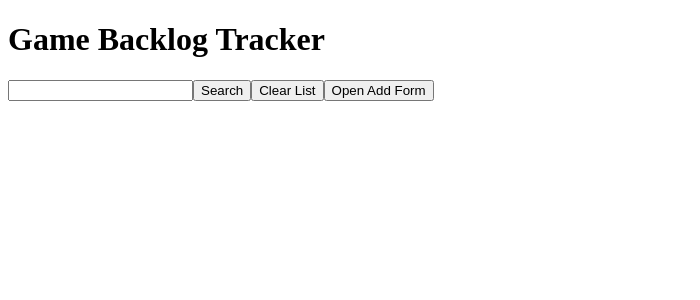
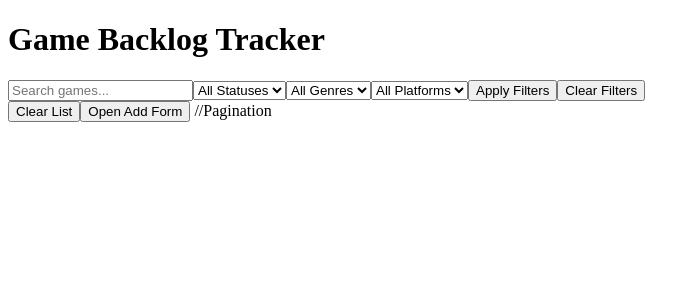
Before and after one commit to Jondrielle/Game-Backlog-Tracker, a Vue app in the folder frontend/: page / in a window 1280 px wide. Shown: the top 300 px of the page, without its empty margins (0-700 px from the left). Built offline with nearby package versions, Linux system fonts and the light colour scheme.

Commit message:
Working on filters

```diff
--- a/frontend/src/App.vue
+++ b/frontend/src/App.vue
@@ -120,6 +120,7 @@ async function addGame(game){
     games.value.push(result)
 
     formGame.value={
+      id:null,
       name:"",
       status:"",
       rating:null,
@@ -168,7 +169,7 @@ async function clear(){
 
     console.log("List cleared")
 
-    getGames()
+    await getGames()
   }catch(err){
     console.error(err)
   }
@@ -207,8 +208,6 @@ async function updateGame(updatedGame){
     date_completed: null
   })
 
-  closeForm()
-
   }catch(err){
     console.error(err)
   }
@@ -244,14 +243,23 @@ function openForm(){
   showForm.value = true
 }
 
-function handleSubmit(game){
+async function handleSubmit(game){
   if(isEditing.value){
-    updateGame(game)
+    await updateGame(game)
   }else{
-    addGame(game)
+    await addGame(game)
   }
 
   closeForm()
+}
+
+async function clearFilters(){
+  searchName.value = ""
+  selectedStatus.value = null
+  selectedGenre.value = null
+  selectedPlatform.value = null
+
+  await getGames()
 }
 
 onMounted(()=>{
@@ -263,9 +271,51 @@ onMounted(()=>{
 <template>
   <h1>Game Backlog Tracker</h1>
 
-    <input v-model="searchName">
-    <button @click="getGames">Search</button>
+  <div>
 
+    <input v-model="searchName" placeholder="Search games...">
+
+    <select v-model="selectedStatus">
+      <option :value="null">All Statuses</option>
+      <option value="Backlog">Backlog</option>
+      <option value="Playing">Playing</option>
+      <option value="Completed">Completed</option>
+      <option value="Dropped">Dropped</option>
+    </select>
+
+    <select v-model="selectedGenre">
+      <option :value="null">All Genres</option>
+      <option value="Action">Action</option>
+      <option value="Adventure">Adventure</option>
+      <option value="RPG">RPG</option>
+      <option value="Strategy">Strategy</option>
+      <option value="Simulation">Simulation</option>
+      <option value="Sports">Sports</option>
+      <option value="Racing">Racing</option>
+      <option value="Puzzle">Puzzle</option>
+      <option value="Horror">Horror</option>
+      <option value="Platformer">Platformer</option>
+      <option value="Shooter">Shooter</option>
+      <option value="Fighting">Fighting</option>
+    </select>
+
+    <select v-model="selectedPlatform">
+      <option :value="null">All Platforms</option>
+      <option value="PC">PC</option>
+      <option value="PlayStation">PlayStation</option>
+      <option value="Xbox">Xbox</option>
+      <option value="Switch">Switch</option>
+    </select>
+
+    <button @click="getGames">
+      Apply Filters
+    </button>
+
+    <button @click="clearFilters">
+      Clear Filters
+    </button>
+
+  </div>
     <GameItem
       v-for="game in games"
       :key="game.id"
@@ -286,6 +336,8 @@ onMounted(()=>{
     @submit="handleSubmit"
   />
 
+  //Pagination
+
 </template>
 
 <style scoped></style>
```
